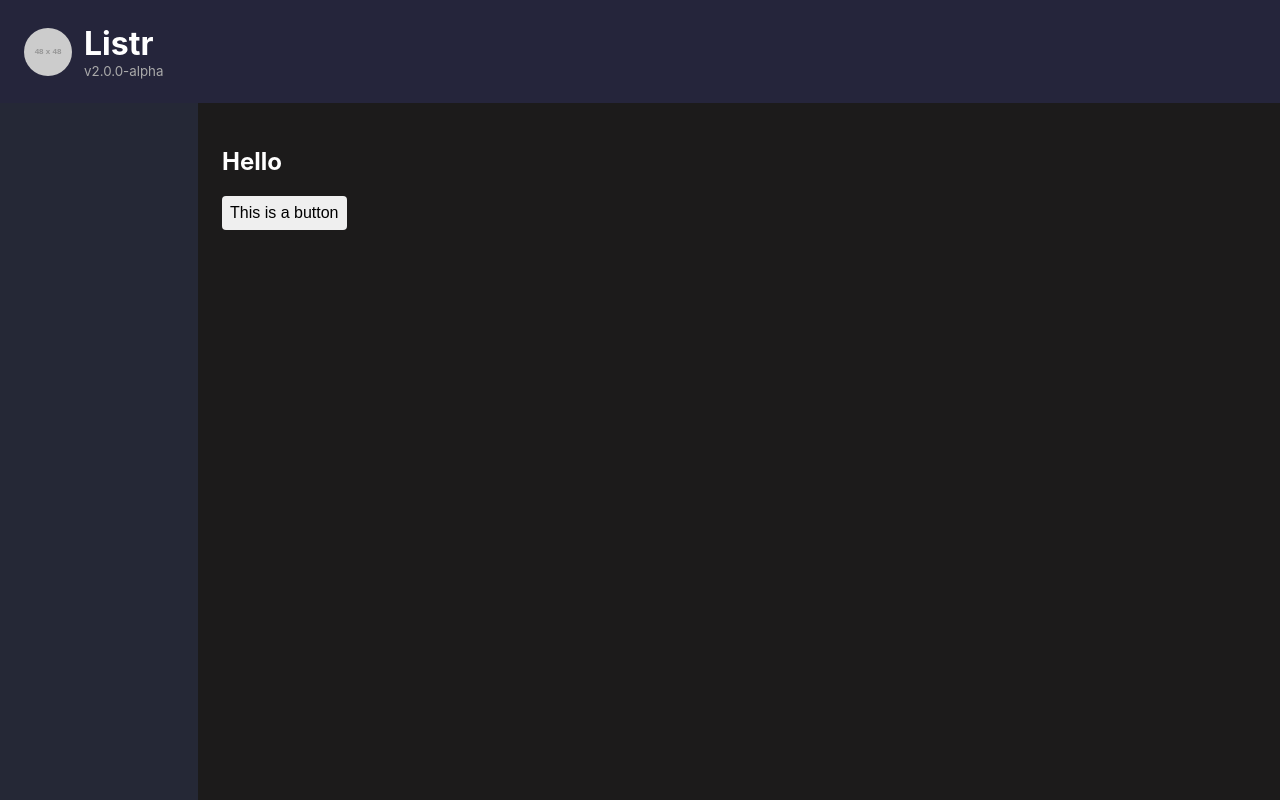
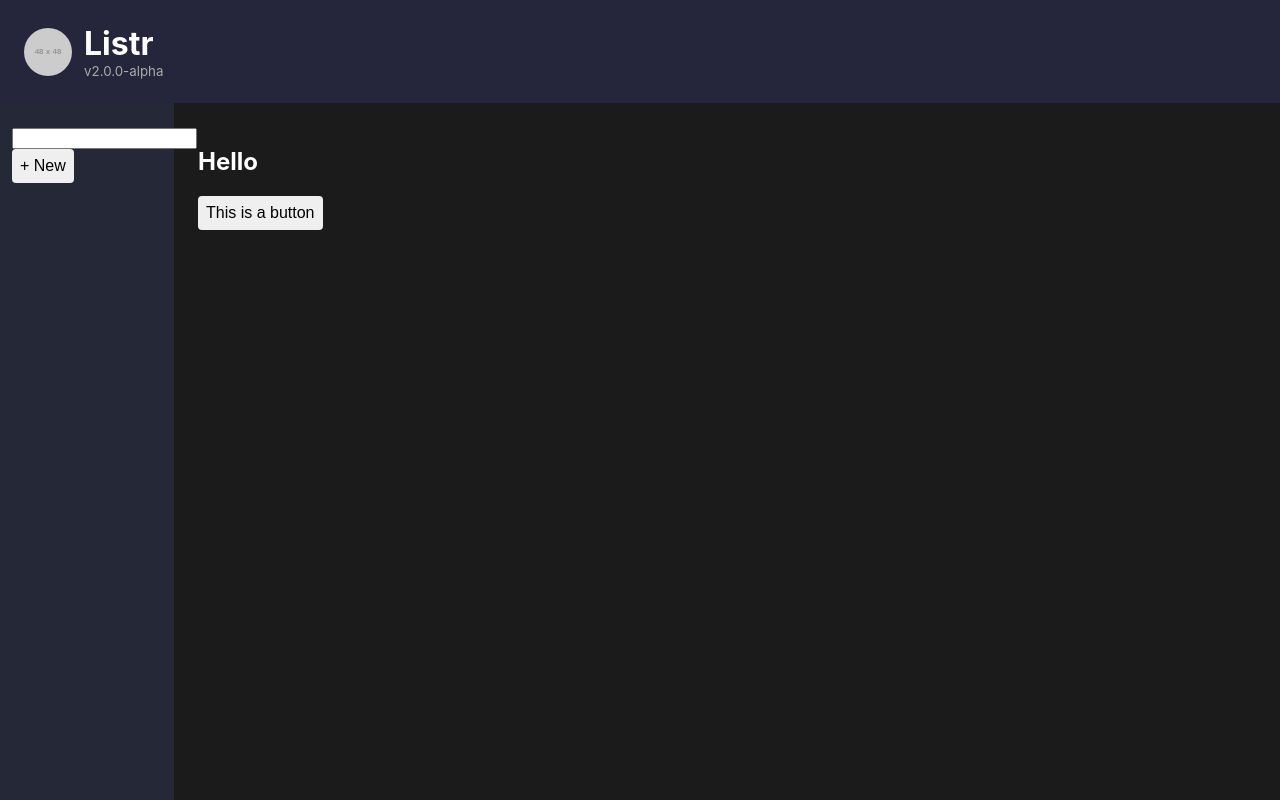
Before and after one commit to jamesaspence/listr-new, a React (Vite) app: page / in a window 1280 px wide. Built offline with nearby package versions, Linux system fonts and the light colour scheme.

Commit message:
feat: creating new lists

```diff
--- a/src/common/Button.tsx
+++ b/src/common/Button.tsx
@@ -1,18 +1,20 @@
-import { ReactNode, MouseEvent } from 'react';
+import { ButtonHTMLAttributes } from 'react';
 import styles from './Button.module.css';
 
-export type ButtonProps = {
-  children: ReactNode;
-  onClick: (event: MouseEvent<HTMLButtonElement>) => void;
-  disabled?: boolean;
-};
+export type ButtonProps = ButtonHTMLAttributes<HTMLButtonElement>;
 
 export const Button = ({
   children,
   onClick,
   disabled = false,
+  ...props
 }: ButtonProps) => (
-  <button className={styles.button} disabled={disabled} onClick={onClick}>
+  <button
+    className={styles.button}
+    disabled={disabled}
+    onClick={onClick}
+    {...props}
+  >
     {children}
   </button>
 );
--- a/src/layout/Sidebar.module.css
+++ b/src/layout/Sidebar.module.css
@@ -1,5 +1,5 @@
 .sidebar {
-    padding: 24px;
+    padding: 24px 12px;
     background-color: #252836;
     width: 150px;
 }
--- a/src/layout/Sidebar.tsx
+++ b/src/layout/Sidebar.tsx
@@ -1,22 +1,55 @@
 import styles from './Sidebar.module.css';
-import { useSelector } from 'react-redux';
-import { selectActiveList, selectLists } from '../redux/slices/list.ts';
+import { useDispatch, useSelector } from 'react-redux';
+import {
+  addList,
+  selectActiveList,
+  selectLists,
+} from '../redux/slices/list.ts';
 import { SidebarItem } from './SidebarItem.tsx';
+import { Button } from '../common/Button.tsx';
+import { useState } from 'react';
 
 export const Sidebar = () => {
   const activeList = useSelector(selectActiveList);
   const lists = useSelector(selectLists);
+
+  console.log('lists', lists);
+
+  const dispatch = useDispatch();
+
+  const [value, setValue] = useState('');
 
   return (
     <div className={styles.sidebar}>
       {lists.map(list => (
         <SidebarItem
           listId={list.id}
+          key={list.id}
           name={list.name}
           onSelect={listId => console.log(`${listId} selected!`)}
           isActive={activeList === list.id}
         />
       ))}
+      <form
+        onSubmit={event => {
+          event.preventDefault();
+
+          if (value.length < 2) {
+            return;
+          }
+
+          dispatch(addList(value));
+          setValue('');
+        }}
+      >
+        <input
+          type="text"
+          name="new-list"
+          value={value}
+          onChange={e => setValue(e.target.value)}
+        />
+        <Button type="submit">+ New</Button>
+      </form>
     </div>
   );
 };
--- a/src/redux/slices/list.ts
+++ b/src/redux/slices/list.ts
@@ -1,5 +1,5 @@
 import {
-  createSelector,
+  ActionCreatorWithPayload,
   createSlice,
   SliceCaseReducers,
 } from '@reduxjs/toolkit';
@@ -65,16 +65,34 @@ export const listSlice = createSlice<ListState, SliceCaseReducers<ListState>>({
         ({ id }) => id !== itemId
       );
     },
+    addList: (state, action: PayloadAction<string>) => {
+      let listId = generateRandomId();
+
+      while (state.lists.find(({ id }) => id === listId)) {
+        listId = generateRandomId();
+      }
+
+      state.lists.push({
+        id: listId,
+        name: action.payload,
+        items: [],
+      });
+      state.activeList = listId;
+    },
   },
 });
 
 // Selectors
 export const selectActiveList = (state: RootState) => state.list.activeList;
 export const selectLists = (state: RootState) => state.list.lists;
-export const selectListNames = createSelector(selectLists, lists =>
-  lists.map(({ name }) => name)
-);
 
-export const { addItem, removeItem } = listSlice.actions;
+type ListActions = {
+  addItem: ActionCreatorWithPayload<{ listId: string; text: string }>;
+  removeItem: ActionCreatorWithPayload<{ listId: string; itemId: string }>;
+  addList: ActionCreatorWithPayload<string>;
+};
+
+export const { addItem, removeItem, addList }: ListActions =
+  listSlice.actions as ListActions;
 
 export default listSlice.reducer;
```
